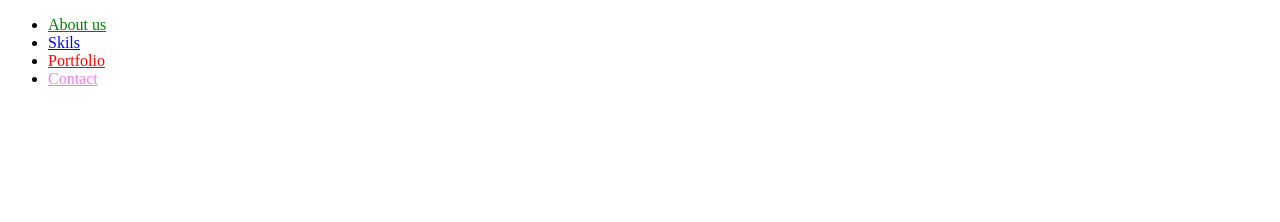
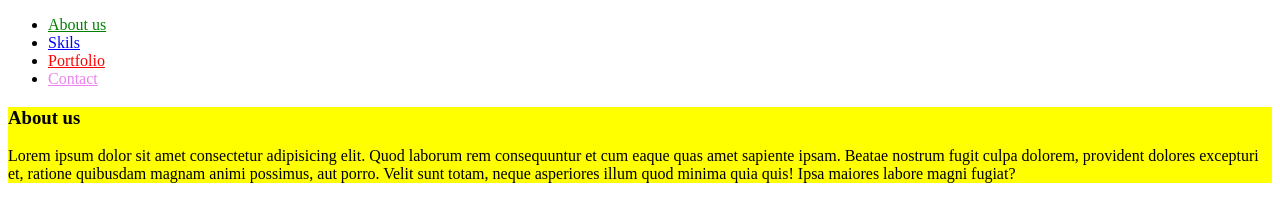
Before and after one commit to kstyczen/11-html-prosta-strona, a plain HTML site: page index.html in a window 1280 px wide. Drawn offline with Linux system fonts and the light colour scheme.

Commit message:
dodanie sekcji ABOUT-US

```diff
--- a/css/style.css
+++ b/css/style.css
@@ -2,3 +2,5 @@
 #li2 { color:blue}
 #li3 { color:red}
 #li4 { color:violet}
+
+#About-us {background-color: yellow}
--- a/index.html
+++ b/index.html
@@ -15,6 +15,9 @@
             <Li><a href="#Contact" id="li4">Contact</a></Li>
         </ul>
     </nav>
-
+    <section id="About-us">
+        <h3>About us</h3>
+        <p>Lorem ipsum dolor sit amet consectetur adipisicing elit. Quod laborum rem consequuntur et cum eaque quas amet sapiente ipsam. Beatae nostrum fugit culpa dolorem, provident dolores excepturi et, ratione quibusdam magnam animi possimus, aut porro. Velit sunt totam, neque asperiores illum quod minima quia quis! Ipsa maiores labore magni fugiat?</p>
+    </section>
 </body>
 </html>
```
